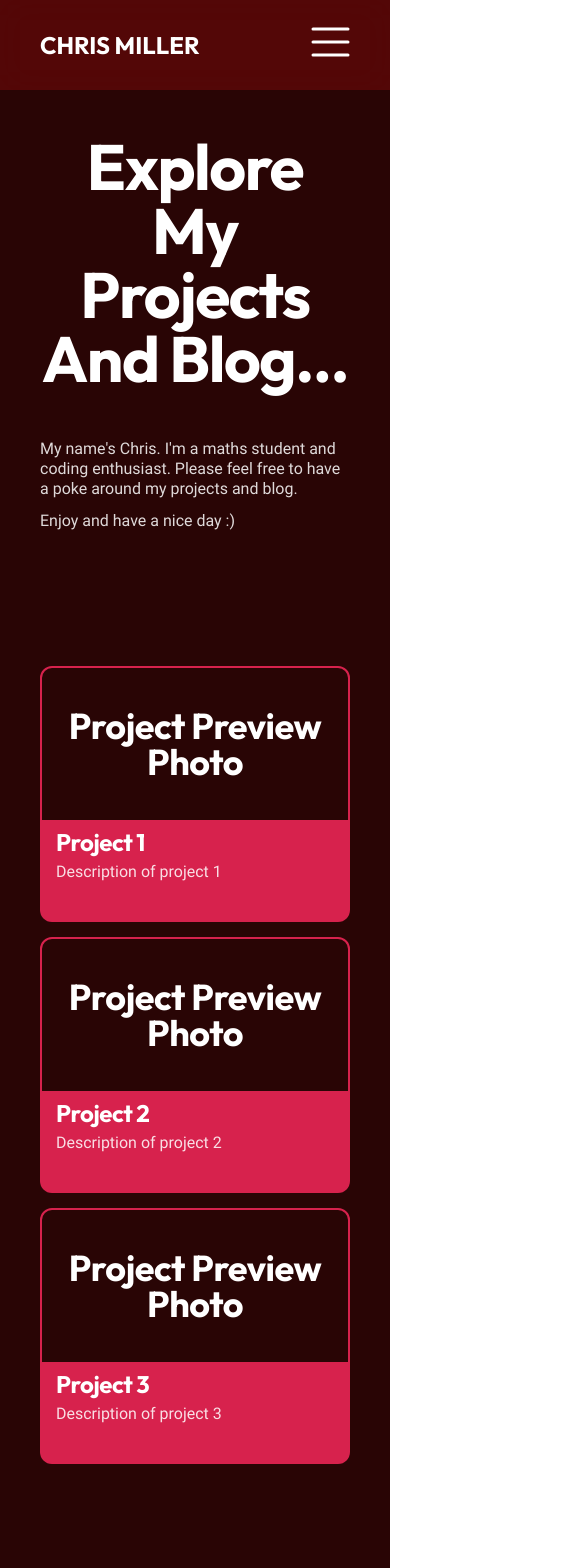
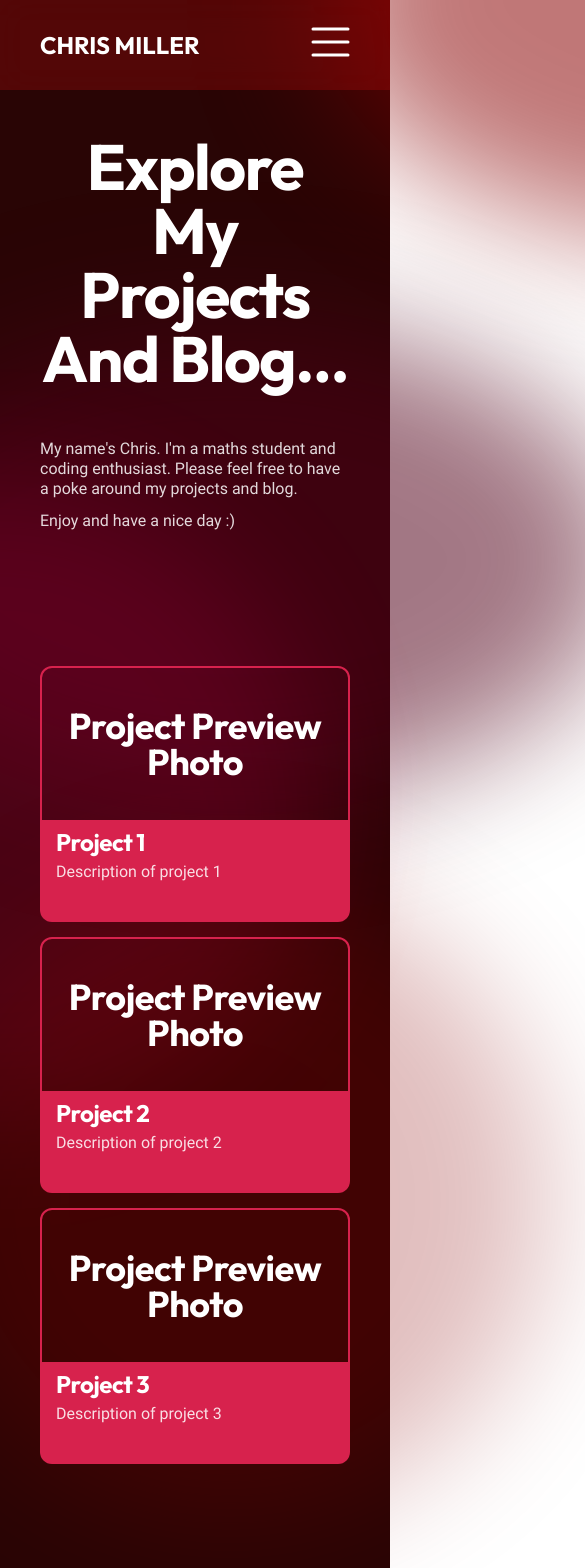
Before and after one commit to ChrisMillerpy/personalsite, a Next.js app: page / in a window 390 px wide. Shown: the top 1568 px of the page, 585 px wide, since content can reach past the window. Built offline with nearby package versions, Linux system fonts and the light colour scheme.

Commit message:
Fixed background spotlights

```diff
--- a/src/app/page.tsx
+++ b/src/app/page.tsx
@@ -14,7 +14,7 @@ export default function Home() {
         className={`flex flex-col min-h-screen bg-darkred-background ${padding}`}
       >
         <Header padding={padding} />
-        {/* <BackgroundSpotlights /> */}
+        <BackgroundSpotlights />
         <div className="z-10">
           <Hero />
           <Projects />
--- a/src/components/Spotlight.tsx
+++ b/src/components/Spotlight.tsx
@@ -19,7 +19,7 @@ const Spotlight: React.FC<SpotlightProps> = ({
         size || "h-[30rem] w-[50rem]"
       } ${position || "left-1/4 -top-[15rem]"} ${blur || "blur-none"} ${
         opacity || "opacity-1"
-      } rounded-[50%] absolute z-0 m-auto hidden md:block`}
+      } rounded-[50%] absolute z-0 m-auto`}
     ></div>
   );
 };
@@ -32,7 +32,7 @@ const BackgroundSpotlights = () => {
         size="h-[30rem] w-[50rem]"
         position="left-[20rem] -top-[15rem]"
         blur="blur-3xl"
-        opacity="opacity-[0.63]"
+        opacity="opacity-[0.53]"
       />
 
       <Spotlight
@@ -40,13 +40,21 @@ const BackgroundSpotlights = () => {
         size="h-[30rem] w-[50rem]"
         position="top-[20rem] -right-[15rem]"
         blur="blur-3xl"
-        opacity="opacity-[0.83]"
+        opacity="opacity-[0.53]"
       />
 
       <Spotlight
         color="bg-spotlight-3"
         size="h-[40rem] w-[40rem]"
         position="top-[30rem] -left-[20rem]"
+        blur="blur-3xl"
+        opacity="opacity-[0.15]"
+      />
+
+      <Spotlight
+        color="bg-spotlight-1"
+        size="h-[40rem] w-[40rem]"
+        position="top-[55rem] -right-[10rem]"
         blur="blur-3xl"
         opacity="opacity-[0.25]"
       />
```
